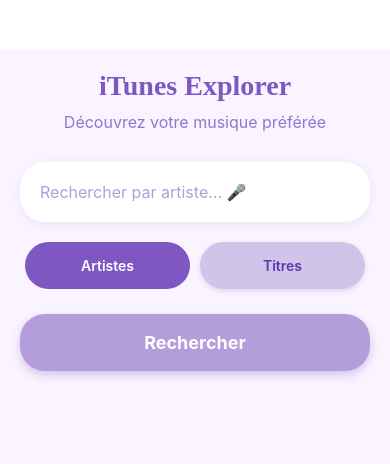
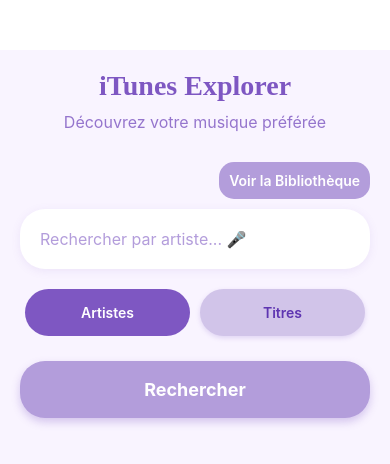
Before and after one commit to MargYre/ReactNative-itune, a React Native app in the folder ituneApp/: screen / in a window 390 px wide. Shown: the top 464 px of the page. Built offline with nearby package versions, Linux system fonts and the light colour scheme.

Commit message:
Add button to user's library

```diff
--- a/ituneApp/App.js
+++ b/ituneApp/App.js
@@ -14,6 +14,8 @@
   const [searchType, setSearchType] = useState('artist');
   const [results, setResults] = useState([]);
   const [isLoading, setIsLoading] = useState(false);
+  const [showLibrary, setShowLibrary] = useState(false);
+  const [library, setLibrary] = useState([]);
 
   const searchITunes = async () => {
     if (!searchTerm.trim()) return;
@@ -41,9 +43,30 @@
   const handleLibraryItemPress = (item) => {
     setLibrary((prevLibrary) => addToLibrary(prevLibrary, item));
   };
+  if (showLibrary) {
+    return (
+      <View style={{ flex: 1 }}>
+        <LibraryScreen library={library} />
+        <TouchableOpacity
+          style={styles.backButton}
+          onPress={() => setShowLibrary(false)}
+        >
+          <Text style={styles.backButtonText}>Retour à la recherche</Text>
+        </TouchableOpacity>
+      </View>
+    );
+  }
   return (
     <View style={styles.container}>
       <SearchHeader />
+      <View style={styles.libraryButtonContainer}>
+        <TouchableOpacity
+          style={styles.libraryAccessButton}
+          onPress={() => setShowLibrary(true)}
+        >
+          <Text style={styles.libraryAccessButtonText}>Voir la Bibliothèque</Text>
+        </TouchableOpacity>
+      </View>
       <SearchInput
         value={searchTerm}
         onChangeText={setSearchTerm}
--- a/ituneApp/components/LibraryScreen.js
+++ b/ituneApp/components/LibraryScreen.js
@@ -5,7 +5,7 @@
 import { getLibraryItems } from '../utils/storage';
 import { ResultCard } from './ResultCard';
 
-export const LibraryScreen = () => {
+export const LibraryScreen = ({library}) => {
   const [libraryItems, setLibraryItems] = useState([]);
   const [loading, setLoading] = useState(true);
 
```
